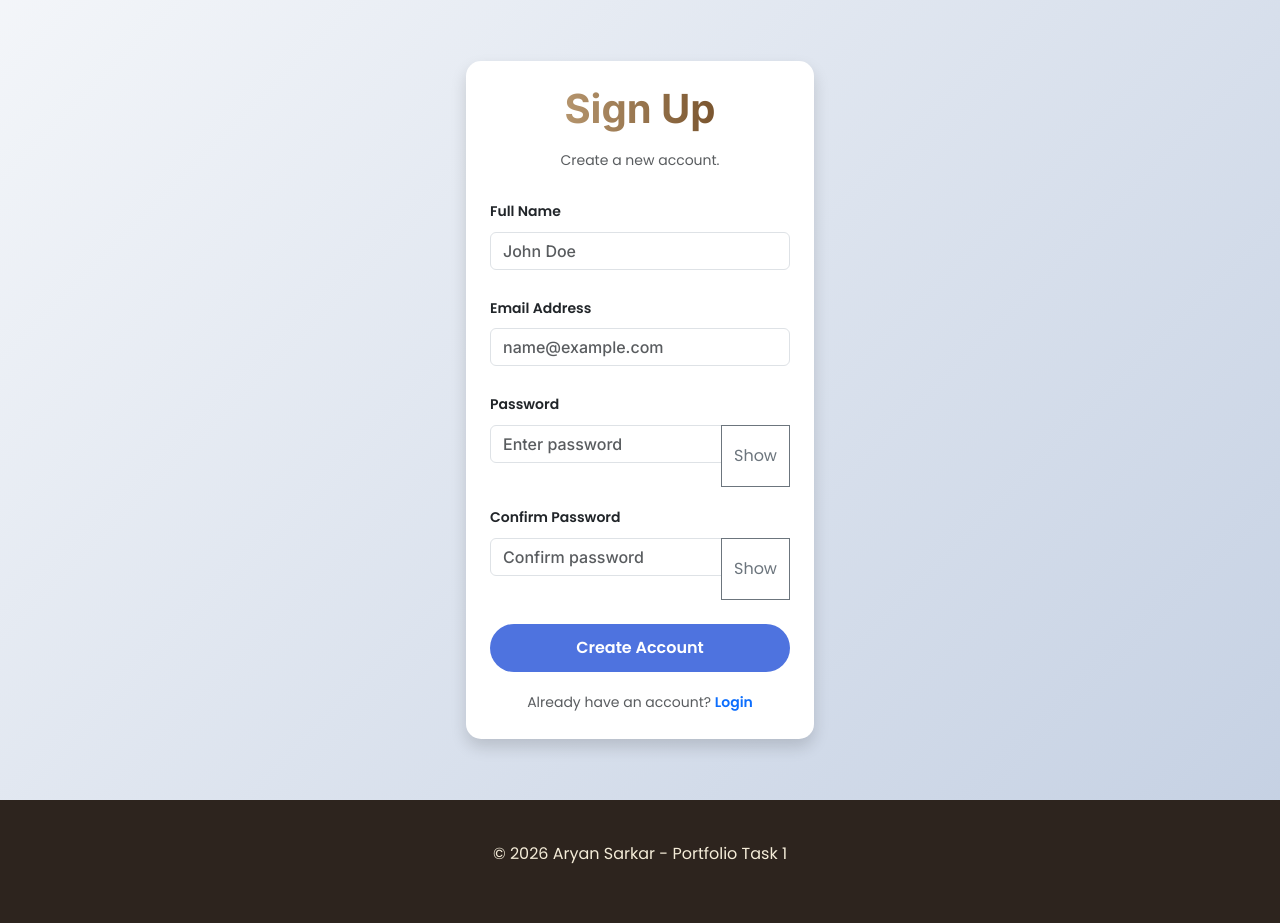
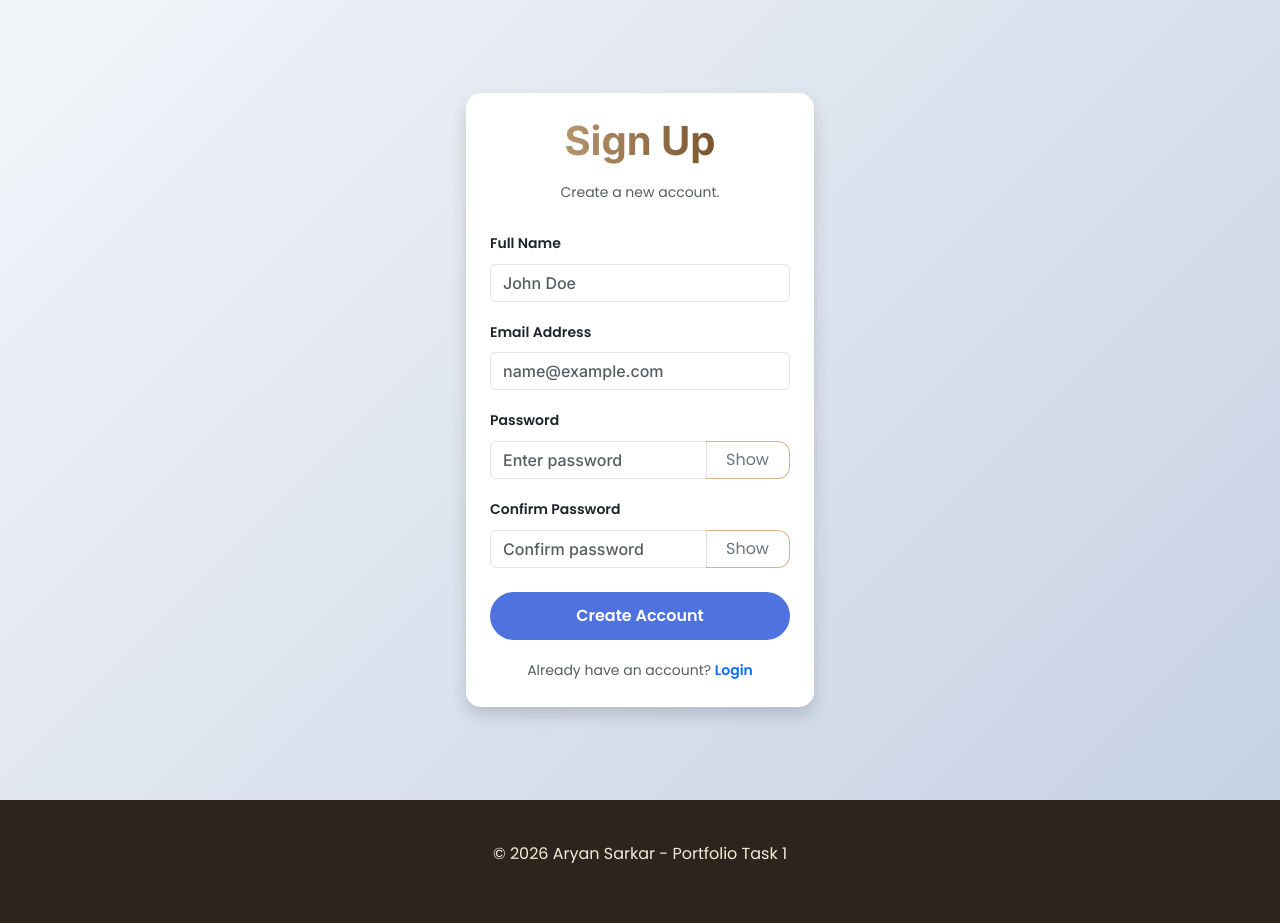
Before and after one commit to Aryansarkar2005/Apex_Portfolio, a PHP site: page /register.php in a window 1280 px wide. Shown: the part 85-1008 px from the top of the page. Run offline with PHP 8.4, Linux system fonts and the light colour scheme.

Commit message:
Fix Bootstrap forms overriding custom input styles

```diff
--- a/style.css
+++ b/style.css
@@ -350,6 +350,30 @@ select {
     outline: none;
 }
 
+/* Fix Bootstrap forms overriding custom input styles */
+.form-control {
+    margin-bottom: 0 !important;
+}
+
+.input-group input.form-control {
+    border-top-right-radius: 0 !important;
+    border-bottom-right-radius: 0 !important;
+}
+
+.input-group .btn {
+    border-top-left-radius: 0 !important;
+    border-bottom-left-radius: 0 !important;
+    border-top-right-radius: 12px !important;
+    border-bottom-right-radius: 12px !important;
+    border: 1px solid var(--accent-gold);
+    border-left: none;
+    padding-left: 20px;
+    padding-right: 20px;
+    display: flex;
+    align-items: center;
+    justify-content: center;
+}
+
 input:focus,
 select:focus,
 textarea:focus {
```
